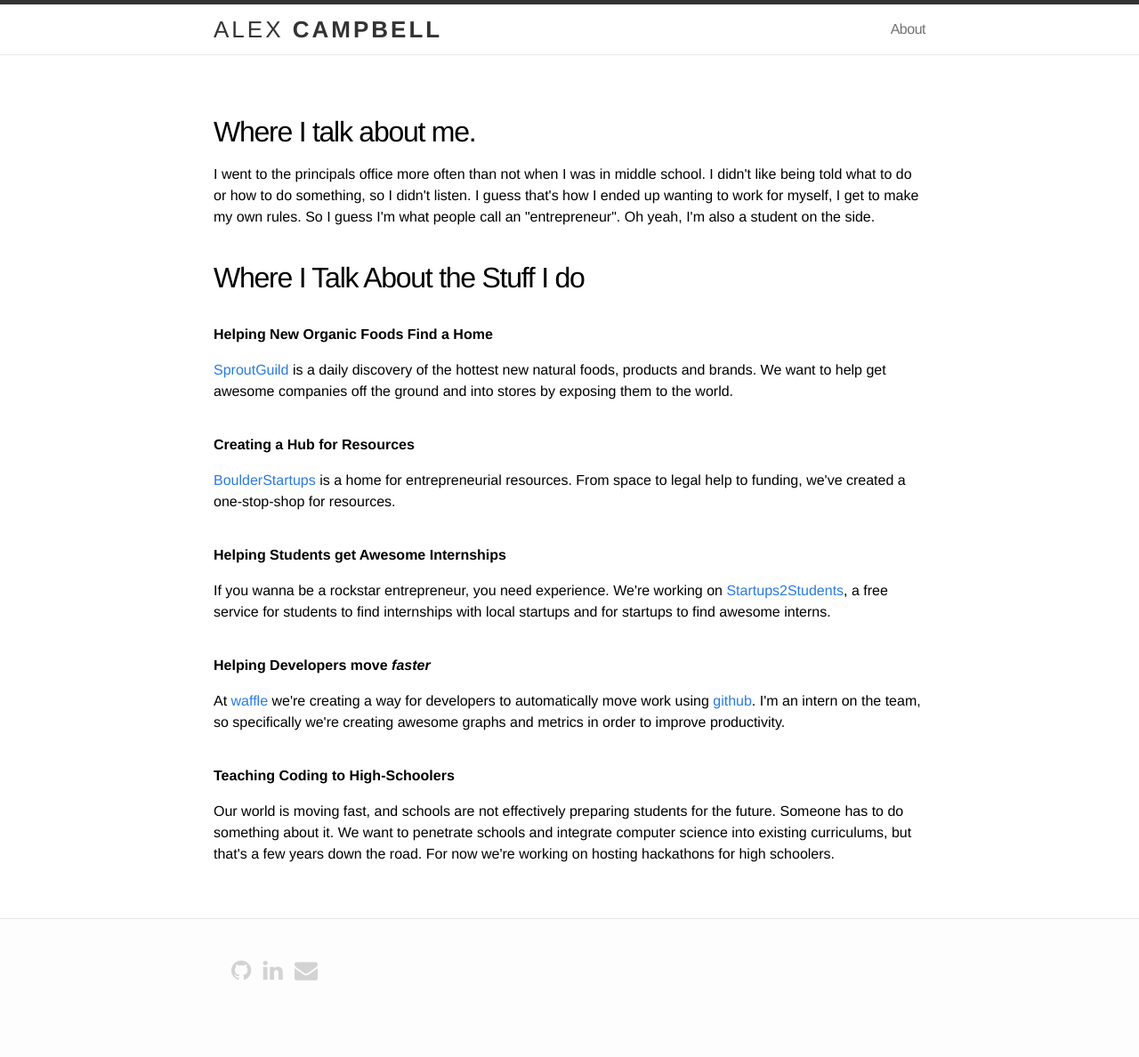
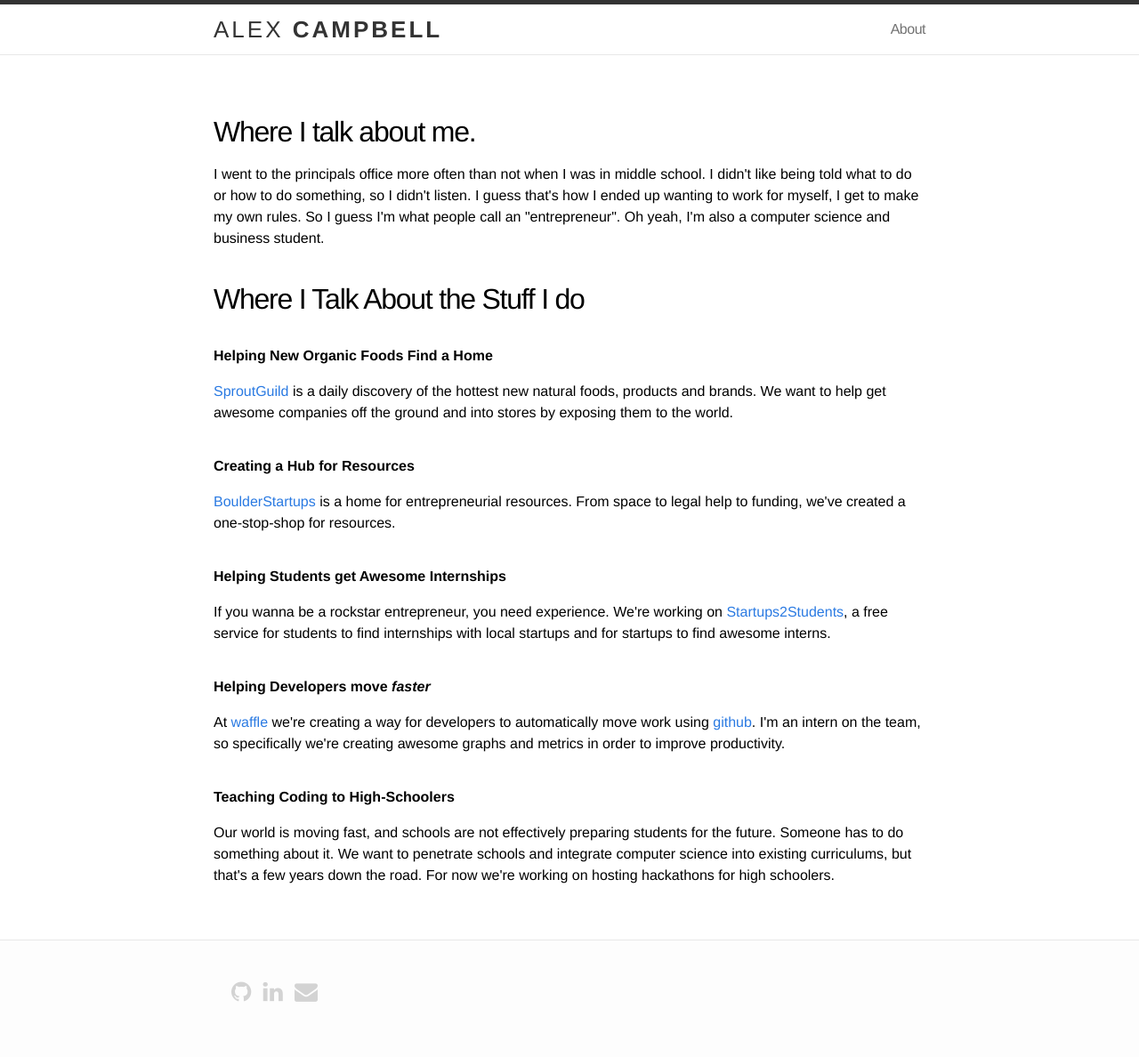
Before and after one commit to Zandrr/Zandrr.github.io, a Jekyll site: the page built from about.md, in a window 1280 px wide. Shown: the whole page at 89% size. Built offline with Jekyll 4.4.1, drawn with Linux system fonts in a browser that asks for light colours; nearby versions of some CDN libraries; before the commit the page ends 1164 px from its top, so only the background shows below that.

Commit message:
ammend about

```diff
--- a/about.md
+++ b/about.md
@@ -5,7 +5,7 @@
 ---
 <h2>Where I talk about me.</h2>
 <p>I went to the principals office more often than not when I was in middle school.  I didn't like being told what to do
-  or how to do something, so I didn't listen.  I guess that's how I ended up wanting to work for myself, I get to make my own rules.  So I guess I'm what people call an "entrepreneur". Oh yeah, I'm also a student on the side.</p>
+  or how to do something, so I didn't listen.  I guess that's how I ended up wanting to work for myself, I get to make my own rules.  So I guess I'm what people call an "entrepreneur". Oh yeah, I'm also a computer science and business student.</p>
 
 <h2>Where I Talk About the Stuff I do</h2>
 <h1><b>Helping New Organic Foods Find a Home</b></h1>
```
